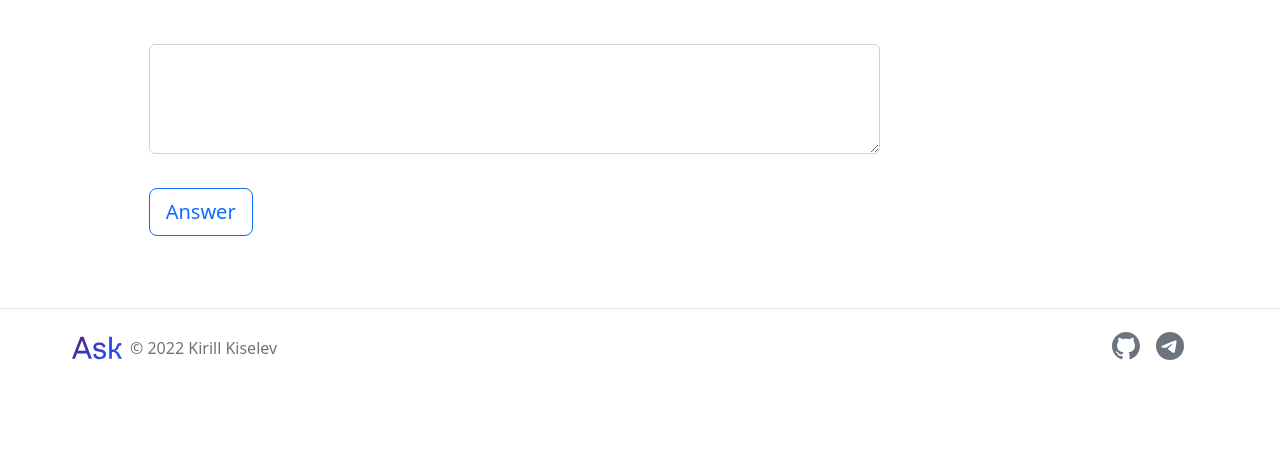
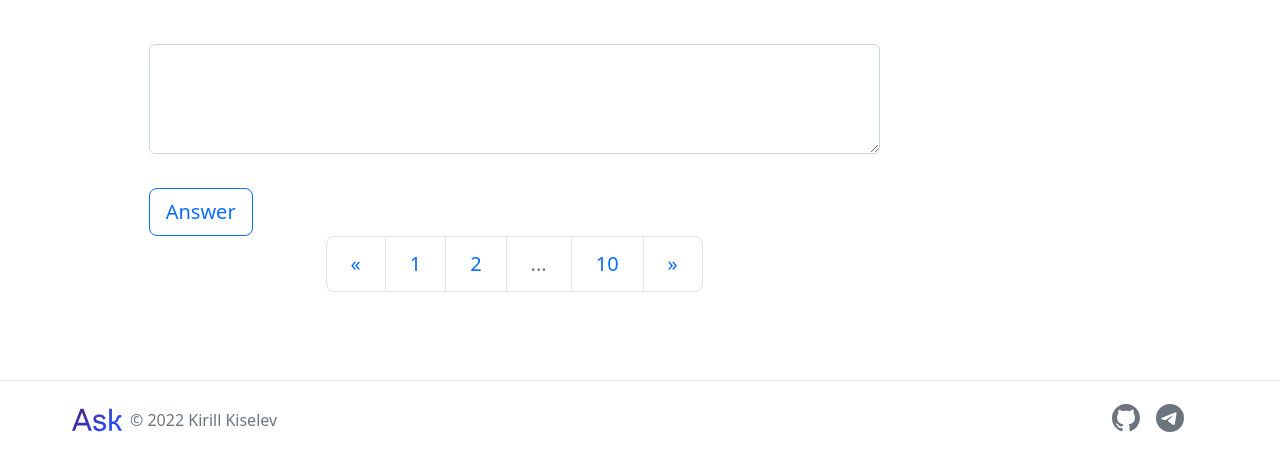
Before and after one commit to t1d333/vk_education_web_technologies, a Python web app: template templates/question.html in a window 1280 px wide. Shown: the part 1887-2347 px from the top of the page. Before the commit the page ends 2247 px from the top, so only its background shows below. Run offline with Jinja, Linux system fonts and the light colour scheme; the template is opened without the code that fills it, so the values that code supplies are empty.

Commit message:
добавлена пагинация на странцу одного вопроса

```diff
--- a/templates/index.html
+++ b/templates/index.html
@@ -267,7 +267,7 @@
                         </div>
 
                     </div>
-                    <nav aria-label="Page navigation example">
+                    <nav aria-label="Page navigation">
                         <ul class="pagination pagination-lg justify-content-center">
                             <li class="page-item">
                                 <a class="page-link" href="#" aria-label="Previous">
--- a/templates/question.html
+++ b/templates/question.html
@@ -273,6 +273,23 @@
                             </form>
                         </div>
                     </div>
+                    <nav aria-label="Page navigation">
+                        <ul class="pagination pagination-lg justify-content-center">
+                            <li class="page-item">
+                                <a class="page-link" href="#" aria-label="Previous">
+                                    <span>&laquo;</span>
+                                </a>
+                            </li>
+                            <li class="page-item"><a class="page-link" href="#">1</a></li>
+                            <li class="page-item"><a class="page-link" href="#">2</a></li>
+                            <li class="page-item disabled"><a class="page-link" href="#">...</a></li>
+                            <li class="page-item"><a class="page-link" href="#">10</a></li>
+                            <li class="page-item">
+                                <a class="page-link" href="#" aria-label="Next">
+                                    <span>&raquo;</span>
+                                </a>
+                        </ul>
+                    </nav>
                 </div>
                 <div class="col-lg-2">
                     <div class="row px-3 popular_tags">
```
